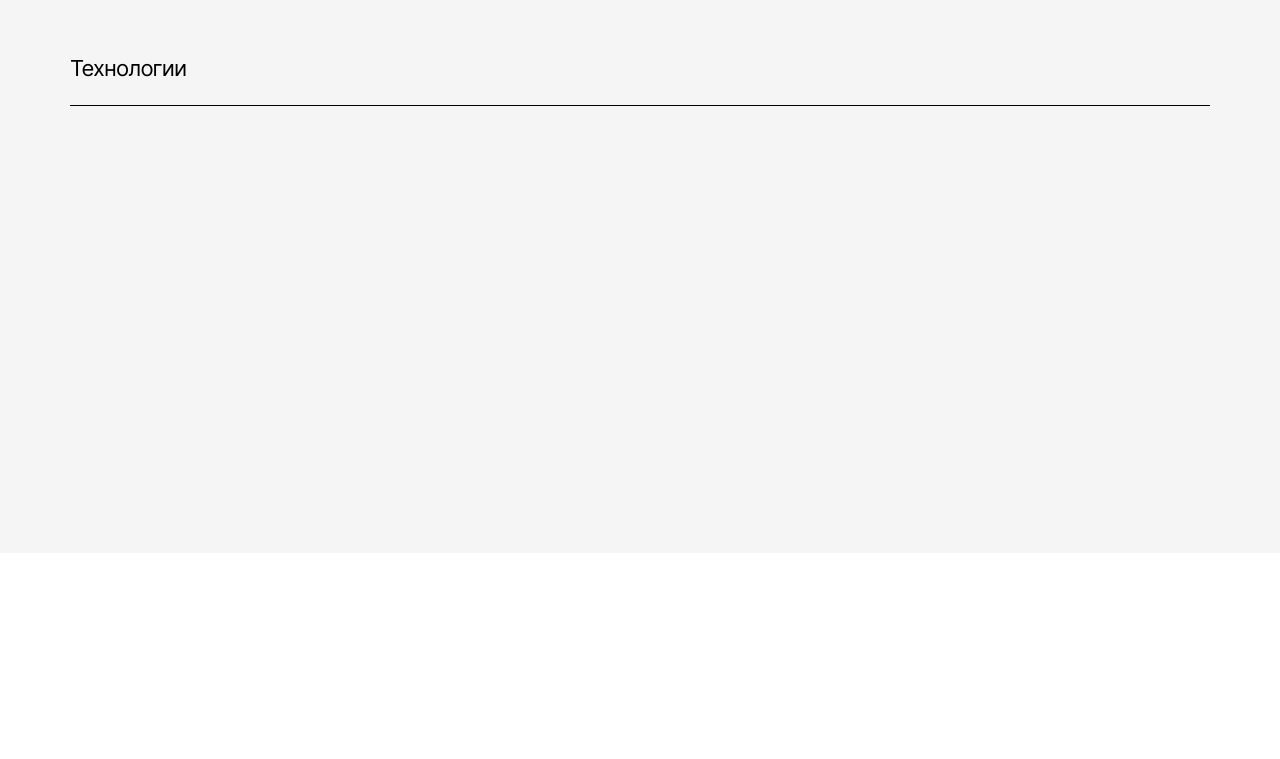
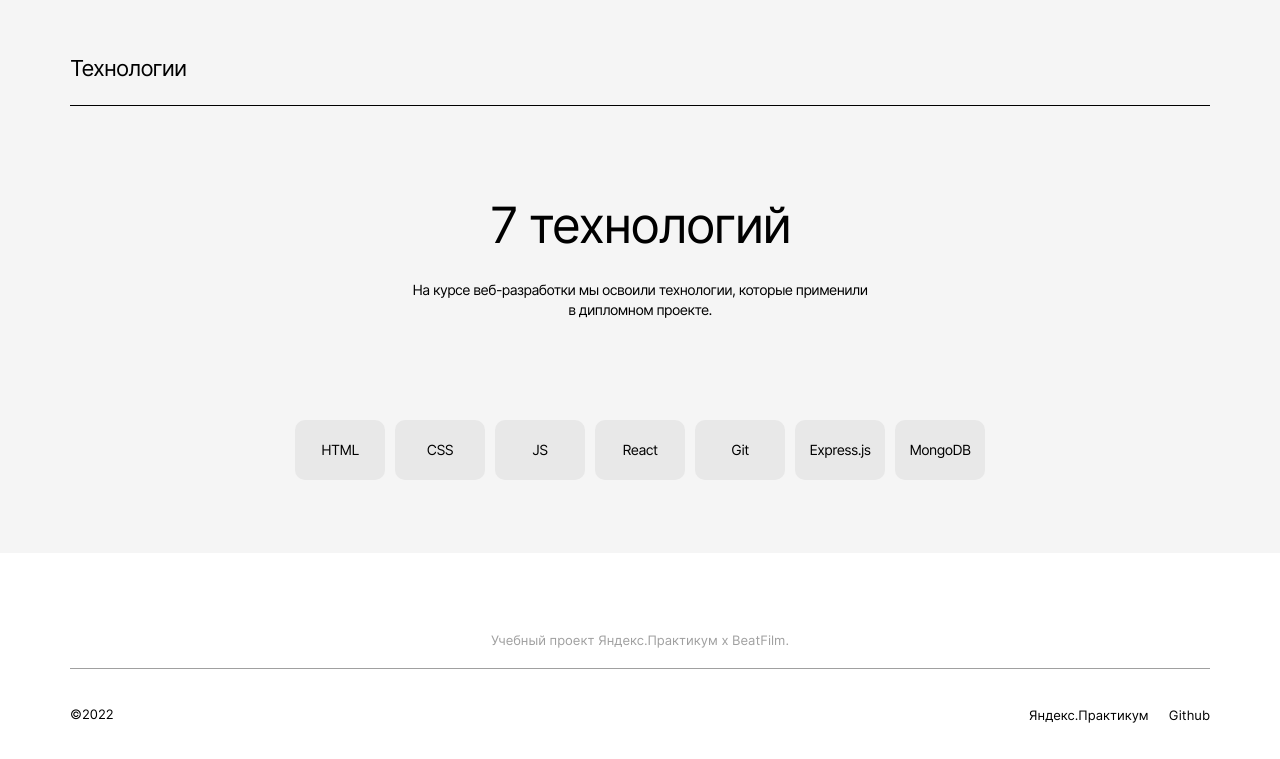
Before and after one commit to NadezhdaTerenteva/movies-explorer-frontend, a React (Create React App) app: page / in a window 1280 px wide. Shown: the part 1467-2226 px from the top of the page. Before the commit the page ends 2020 px from the top, so only its background shows below. Built offline with nearby package versions, Linux system fonts and the light colour scheme.

Commit message:
footer, techs

```diff
--- a/src/components/App/App.js
+++ b/src/components/App/App.js
@@ -1,5 +1,6 @@
 import Main from '../Main/Main';
 import Header from '../Header/Header';
+import Footer from '../Footer/Footer';
 
 import './App.css';
 
@@ -9,6 +10,7 @@ function App() {
       <Header></Header>
       <Main>
       </Main>
+      <Footer></Footer>
     </div>
   );
 }
--- a/src/components/Footer/Footer.css
+++ b/src/components/Footer/Footer.css
@@ -0,0 +1,50 @@
+.footer {
+    max-width: 1280px;
+    padding: 0 70px 0;
+}
+
+.footer__caption {
+    display: block;
+    font-family: 'Inter';
+    font-style: normal;
+    font-weight: 400;
+    font-size: 13px;
+    line-height: 16px;
+    text-align: center;
+    color: #A0A0A0;
+    margin: 79px 0 0;
+    padding-bottom: 20px;
+    border-bottom: 1px solid #A0A0A0;
+}
+
+.footer__nav {
+    display: flex;
+    padding: 20px 0;
+    align-items: center;
+    justify-content: space-between;
+}
+
+.footer__links {
+    list-style: none;
+    display: flex;
+}
+
+.footer__link {
+    padding-left: 20px;
+    font-family: 'Inter';
+    font-style: normal;
+    font-weight: 400;
+    font-size: 13px;
+    line-height: 16px;
+    color: #000000;
+    text-decoration: none;
+}
+
+.footer__copyright {
+    font-family: 'Inter';
+    font-style: normal;
+    font-weight: 400;
+    font-size: 13px;
+    line-height: 16px;
+    color: #000000;
+}
--- a/src/components/Footer/Footer.js
+++ b/src/components/Footer/Footer.js
@@ -0,0 +1,22 @@
+import './Footer.css';
+
+function Footer() {
+  return (
+    <footer className="footer">
+      <h5 className="footer__caption">Учебный проект Яндекс.Практикум х BeatFilm.</h5>
+      <nav className="footer__nav">
+        <p className="footer__copyright">&copy;2022</p>
+        <ul className="footer__links">
+          <li>
+            <a href="https://yandex.ru/maps" target="_blank" rel="noreferrer" className="footer__link">Яндекс.Практикум</a>
+          </li>
+          <li>
+            <a href="https://yandex.ru/maps" target="_blank" rel="noreferrer" className="footer__link">Github</a>
+          </li>
+        </ul>
+      </nav>
+    </footer>
+  );
+}
+
+export default Footer;
--- a/src/components/Techs/Techs.css
+++ b/src/components/Techs/Techs.css
@@ -4,10 +4,14 @@
     padding-left: 70px;
     padding-right: 70px;
     background-color: #F5F5F5;
+    display: flex;
+    flex-direction: column;
+    align-items: center;
 }
 
 .techs__title {
     display: block;
+    align-self: stretch;
     padding: 110px 0 23px;
     margin: 0;
     border-bottom: 1px solid #000000;
@@ -19,3 +23,55 @@
     letter-spacing: -0.04em;
     color: #000000;
 }
+
+.techs__lead {
+    margin: 90px auto 0;
+    font-family: 'Inter';
+    font-style: normal;
+    font-weight: 400;
+    font-size: 50px;
+    line-height: 58px;
+    text-align: center;
+    letter-spacing: -0.04em;
+    color: #000000;
+}
+
+.techs__subtitle {
+    margin: 26px auto 0;
+    max-width: 460px;
+    font-family: 'Inter';
+    font-style: normal;
+    font-weight: 400;
+    font-size: 14px;
+    line-height: 20px;
+    text-align: center;
+    letter-spacing: -0.04em;
+    color: #000000;
+}
+
+.techs__stack {
+    display: flex;
+    justify-content: space-between;
+    list-style: none;
+    margin: 100px auto 0;
+    padding: 0;
+    min-width: 690px;
+}
+
+.techs__stack-item {
+    display: block;
+    box-sizing: border-box;
+    width: 90px;
+    height: 60px;
+    background-color: #E8E8E8;
+    border-radius: 10px;
+    font-family: 'Inter';
+    font-style: normal;
+    font-weight: 400;
+    font-size: 14px;
+    line-height: 17px;
+    text-align: center;
+    padding-top: 21px;
+    letter-spacing: -0.04em;
+    color: #000000;
+}
--- a/src/components/Techs/Techs.js
+++ b/src/components/Techs/Techs.js
@@ -4,7 +4,17 @@ function Techs() {
   return (
     <section className="techs">
       <h2 className="techs__title">Технологии</h2>
-
+      <h2 className="techs__lead">7 технологий</h2>
+      <p className="techs__subtitle">На курсе веб-разработки мы освоили технологии, которые применили в дипломном проекте.</p>
+      <ul className="techs__stack">
+        <li className="techs__stack-item">HTML</li>
+        <li className="techs__stack-item">CSS</li>
+        <li className="techs__stack-item">JS</li>
+        <li className="techs__stack-item">React</li>
+        <li className="techs__stack-item">Git</li>
+        <li className="techs__stack-item">Express.js</li>
+        <li className="techs__stack-item">MongoDB</li>
+      </ul>
     </section>
   );
 }
--- a/src/index.css
+++ b/src/index.css
@@ -7,3 +7,4 @@
 @import url(./components/NavTab/NavTab.css);
 @import url(./components/AboutProject/AboutProject.css);
 @import url(./components/Techs/Techs.css);
+@import url(./components/Footer/Footer.css);
--- a/src/vendor/fonts/fonts.css
+++ b/src/vendor/fonts/fonts.css
@@ -4,8 +4,8 @@
   font-weight: 400;
   src: local('Inter'),
         local('Inter-Regular');
-  src: url('../fonts/Inter-Regular.woff2') format("woff2"),
-       url('../fonts/Inter-Regular.woff') format("woff");
+  src: url('Inter-Regular.woff') format("woff2"),
+       url('Inter-Regular.woff') format("woff");
 }
 
 @font-face {
@@ -14,8 +14,8 @@
   font-weight: 900;
   src: local('Inter'),
        local('Inter-Black');
-  src: url('../fonts/Inter-Black.woff2') format("woff2"),
-       url('../fonts/Inter-Black.woff') format("woff");
+  src: url('Inter-Black.woff2') format("woff2"),
+       url('Inter-Black.woff') format("woff");
 }
 
 @font-face {
@@ -24,6 +24,6 @@
   font-weight: 500;
   src: local('Inter'),
        local('Inter-Medium');
-  src: url('../fonts/Inter-Medium.woff2') format("woff2"),
-       url('../fonts/Inter-Medium.woff') format("woff");
+  src: url('Inter-Medium.woff2') format("woff2"),
+       url('Inter-Medium.woff') format("woff");
 }
```
